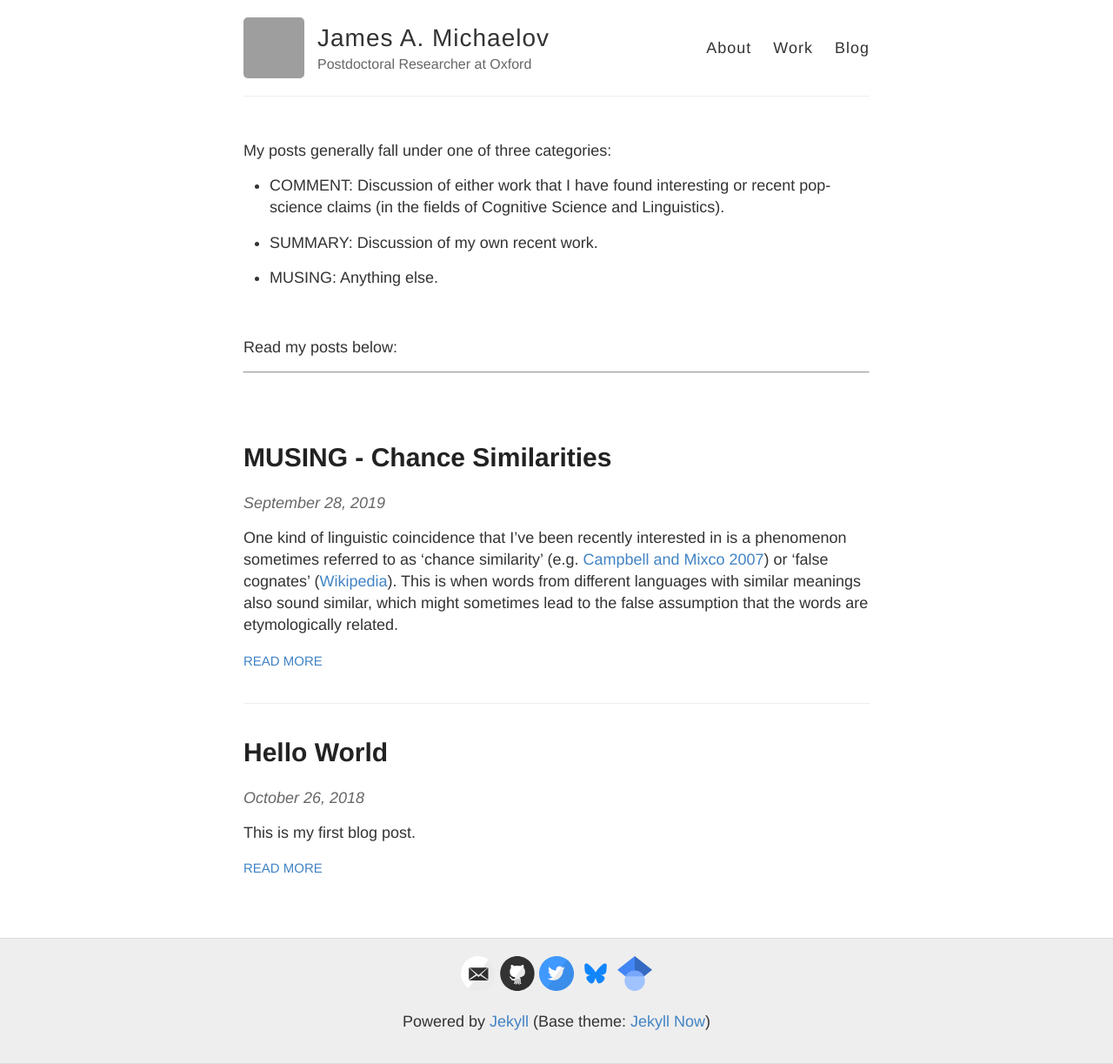
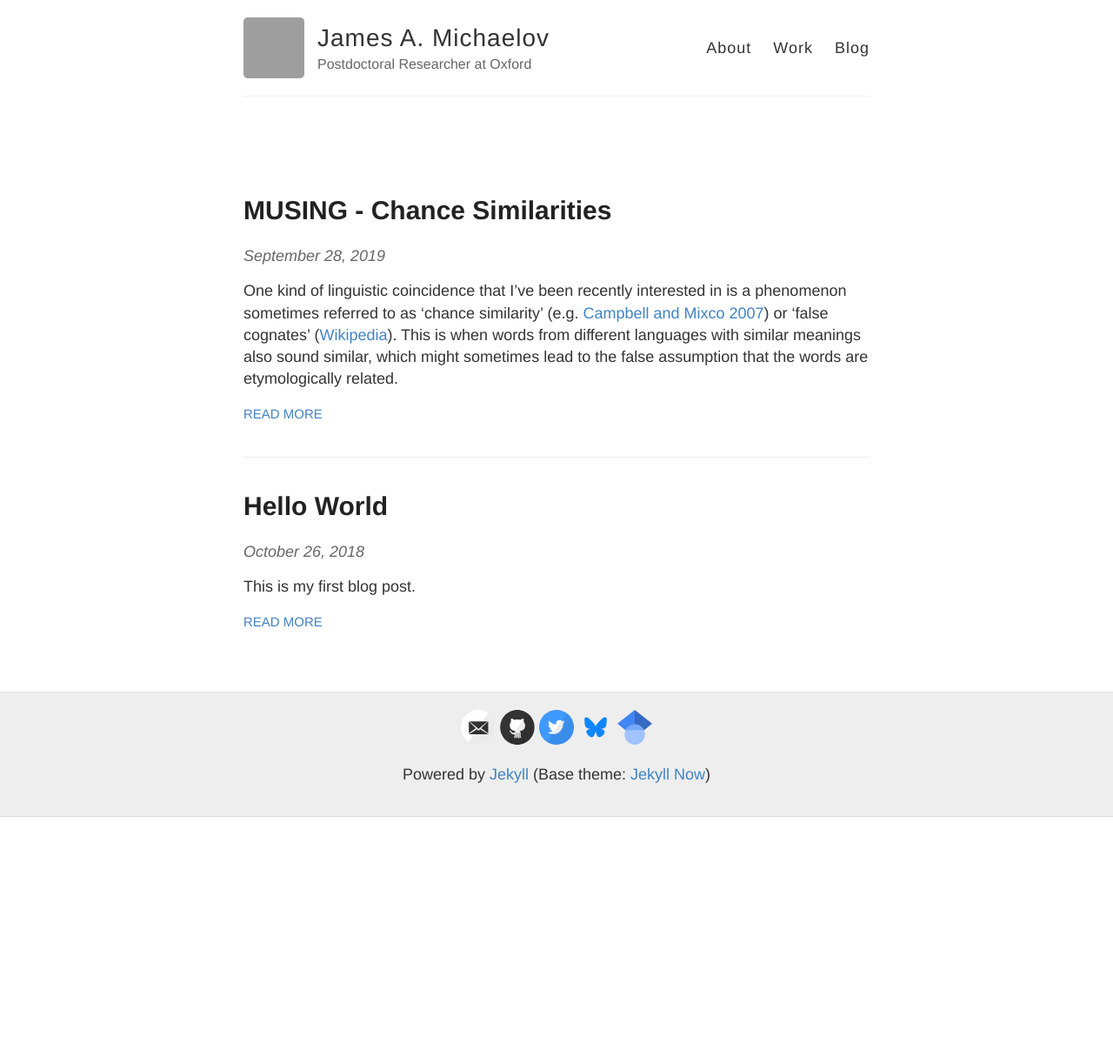
Before and after one commit to jmichaelov/jmichaelov.github.io, a Jekyll site: the page built from blog.md, in a window 1280 px wide. Shown: the whole page at 87% size. Built offline with Jekyll 4.4.1, drawn with Linux system fonts in a browser that asks for light colours; our own code applies the rules of GitHub Pages for plain Markdown files; after the commit the page ends 939 px from its top, so only the background shows below that; grey boxes are pictures that could not be loaded.

Commit message:
Update blog.md

```diff
--- a/blog.md
+++ b/blog.md
@@ -2,20 +2,6 @@
 layout: page
 title: Blog: Blog_name
 permalink: /blog/
----
-
-My posts generally fall under one of three categories:
-
-* COMMENT: Discussion of either work that I have found interesting or recent pop-science claims (in the fields of Cognitive Science and Linguistics).
-
-* SUMMARY: Discussion of my own recent work.
-
-* MUSING: Anything else.
-
-&nbsp;
-
-Read my posts below:
-
 ---
 
 &nbsp;
```
